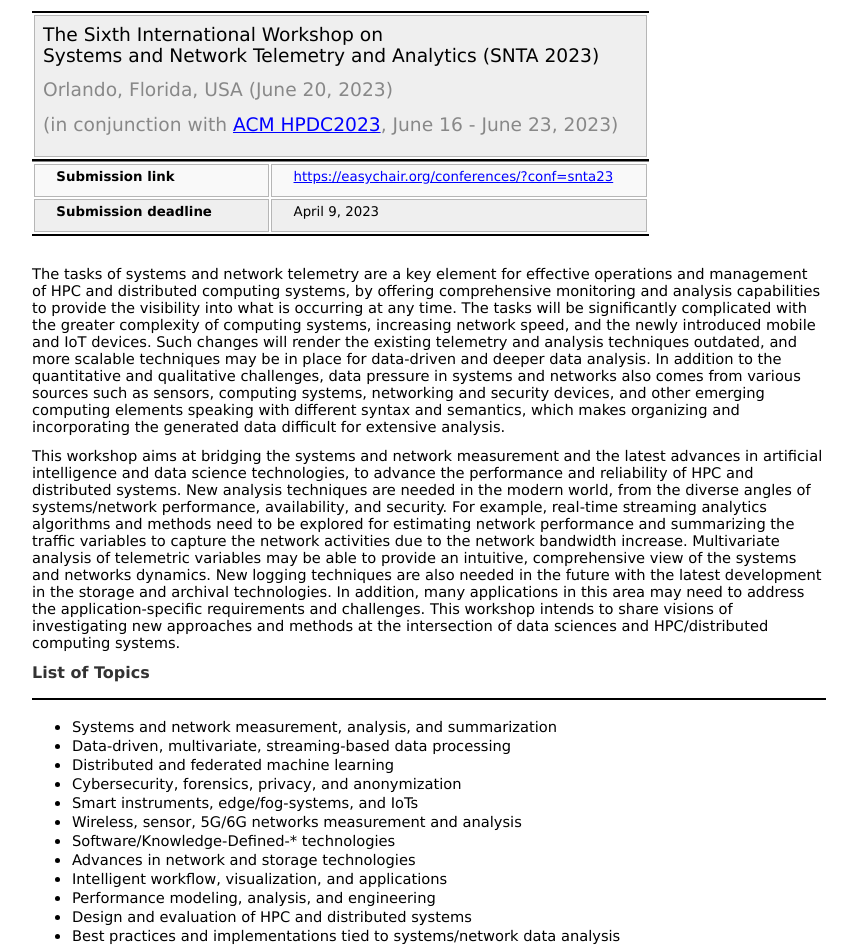
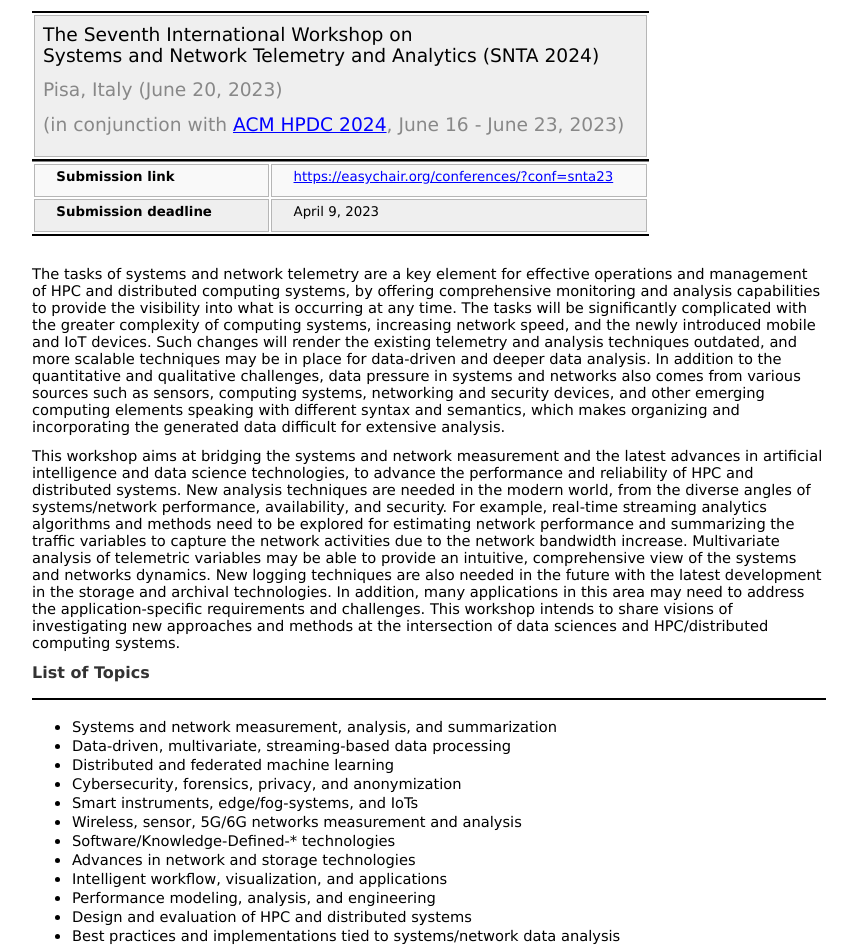
Before and after one commit to sntaworkshop/2024, a plain HTML site: page index.html in a window 1280 px wide. Shown: the top 947 px of the page, without its empty margins (211-1068 px from the left). Drawn offline with Linux system fonts and the light colour scheme.

Commit message:
Update and rename index-CFP.html to index.html

```diff
--- a/index-CFP.html
+++ b/index.html
@@ -3,7 +3,7 @@
 <head>
 <meta http-equiv=Content-Type content="text/html; charset=utf-8">
 <meta name=Generator content="Microsoft Word 15 (filtered)">
-	<title>SNTA 2023</title>
+	<title>SNTA 2024</title>
 <style>
 <!--
  /* Font Definitions */
@@ -100,13 +100,13 @@ ul
   #EFEFEF;padding:6.0pt 6.0pt 6.0pt 6.0pt'>
   <p class=MsoNormal style='margin-bottom:10.0pt'><span style='font-size:14.0pt;
   font-family:"Verdana",sans-serif;color:black'>
-The Sixth International Workshop on<br>
-Systems and Network Telemetry and Analytics (SNTA 2023)
+The Seventh International Workshop on<br>
+Systems and Network Telemetry and Analytics (SNTA 2024)
 </span></p>
   <p class=MsoNormal style='margin-bottom:10.0pt'><span style='font-size:14.0pt;
-  font-family:"Verdana",sans-serif;color:#888888'>Orlando, Florida, USA
+  font-family:"Verdana",sans-serif;color:#888888'>Pisa, Italy
   (June 20, 2023)</span></p>  <p class=MsoNormal style='margin-bottom:10.0pt'><span style='font-size:14.0pt;
-  font-family:"Verdana",sans-serif;color:#888888'>(in conjunction with <a href="http://www.hpdc.org/2023/" target="_blank">ACM HPDC2023</a>, June 16 - June 23, 2023)</span></p>
+  font-family:"Verdana",sans-serif;color:#888888'>(in conjunction with <a href="http://www.hpdc.org/2023/" target="_blank">ACM HPDC 2024</a>, June 16 - June 23, 2023)</span></p>
 
   </td>
  </tr>
```
